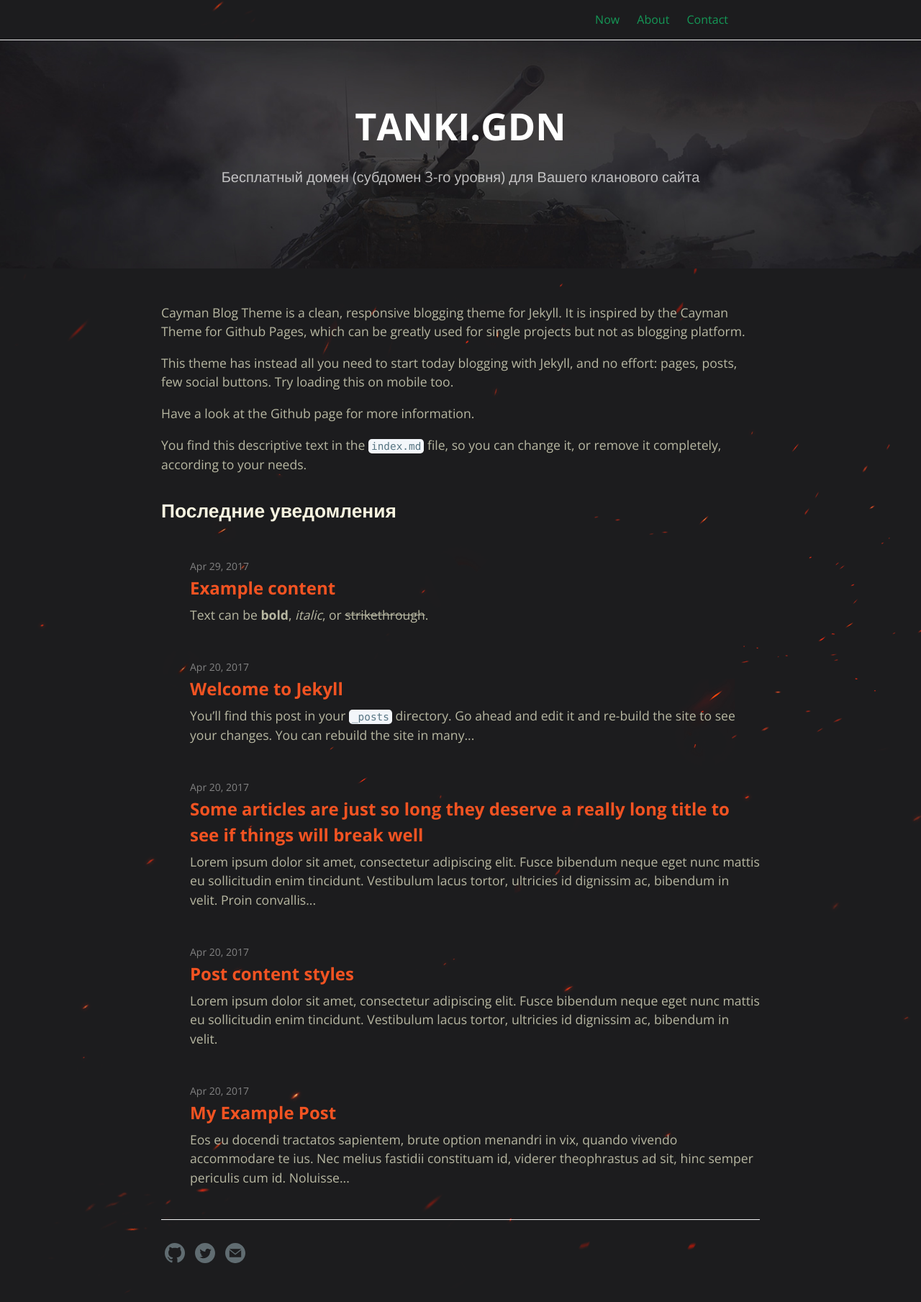
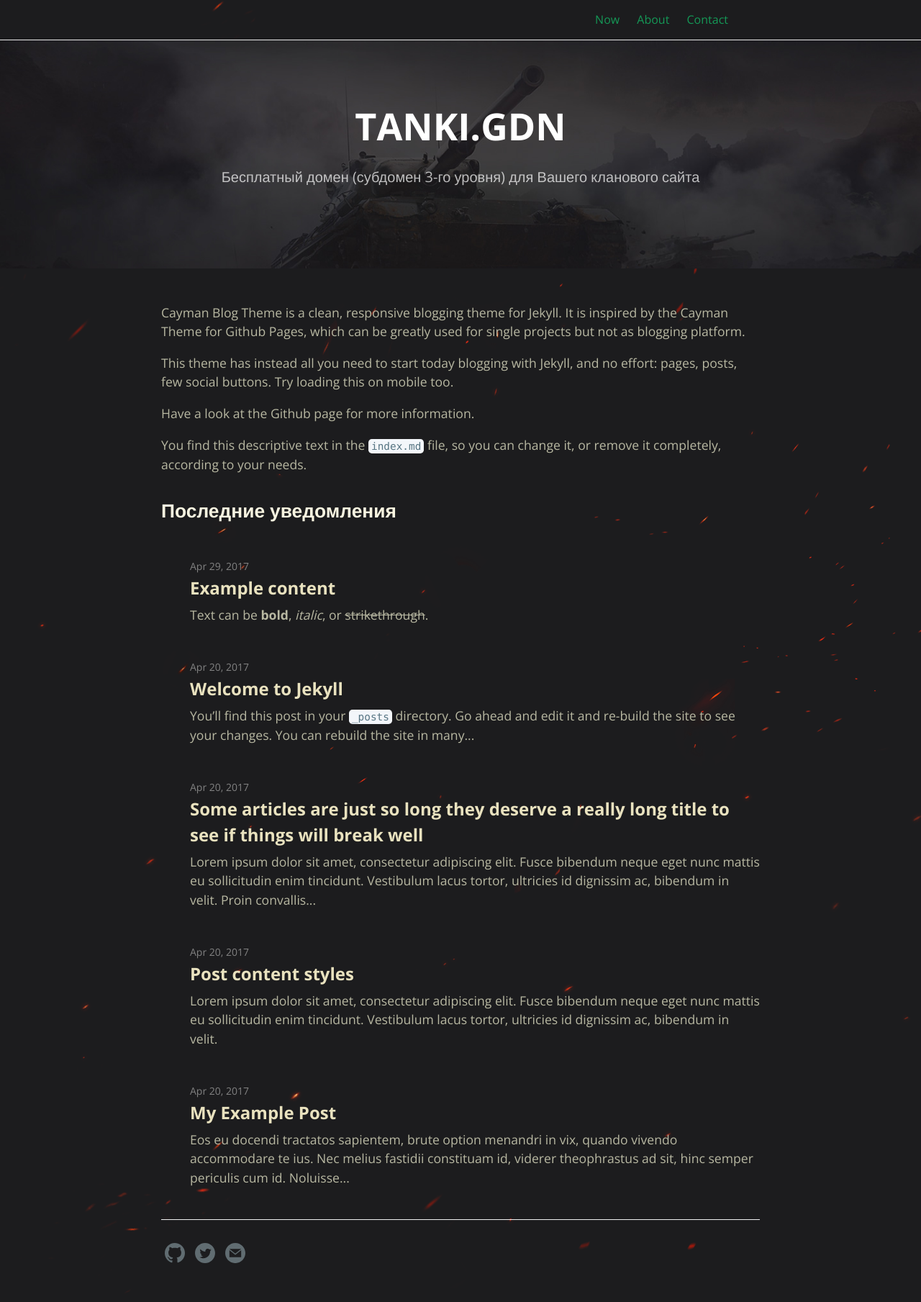
Before and after one commit to urban-tribble/urban-tribble.github.io, a Jekyll site: the page built from index.md, in a window 1280 px wide. Shown: the whole page at 72% size. Built offline with Jekyll 4.4.1, drawn with Linux system fonts in a browser that asks for light colours.

Commit message:
Update post-link's style

```diff
--- a/assets/css/style.css
+++ b/assets/css/style.css
@@ -531,6 +531,10 @@ th {
 .post-link {
     display: block;
     font-size: 24px;
+	color: #e9e2bf;
+}
+.post-link:hover {
+    color: #fffbed;
 }
 * {
     box-sizing: border-box;
```
